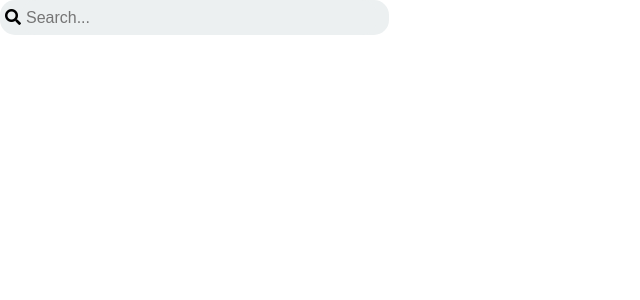
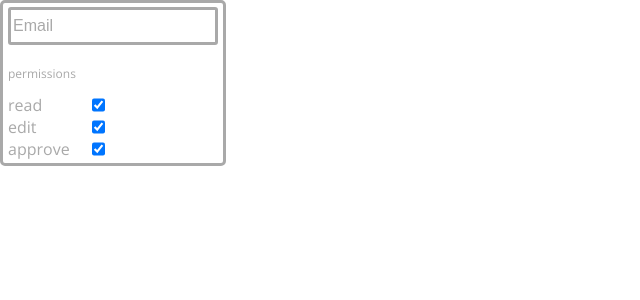
Before and after one commit to gaber85/docco-frontend, a React (Create React App) app in the folder client/: page / in a window 1280 px wide. Shown: the top 300 px of the page, without its empty margins (0-640 px from the left). Built offline with nearby package versions, Linux system fonts and the light colour scheme.

Commit message:
fix: eslint file changes - solved eslint error

```diff
--- a/client/setup.config.js
+++ b/client/setup.config.js
@@ -1,3 +1,3 @@
-// import {configure} from 'enzyme';
-// import Adapter from 'enzyme-adapter-react-16';
-// configure({ adapter: new Adapter()});
+import {configure} from 'enzyme';
+import Adapter from 'enzyme-adapter-react-16';
+configure({ adapter: new Adapter()});
--- a/client/src/App.js
+++ b/client/src/App.js
@@ -2,12 +2,13 @@ import React, { Component } from 'react';
 import './App.css';
 // import MainButton from './components/MainButton';
 import SearchBar from './components/SearchBar';
+import AddMember from './components/AddMember/AddMember';
 // import NavBar from './components/NavBar';
 
 // eslint-disable-next-line
 class App extends Component {
   render() {
-    return <SearchBar />;
+    return <AddMember />
   }
 }
 
```
Also changed, not shown: client/src/containers/ContractPage/index.js (added), 2 other files (tests, documents, lock files or other folders).
